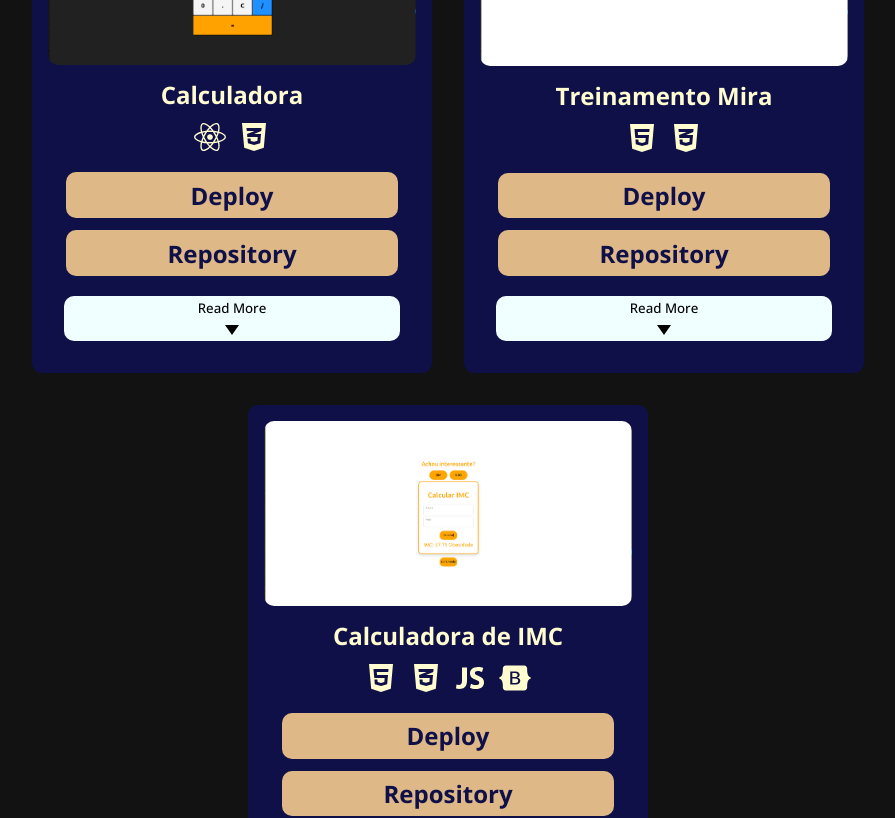
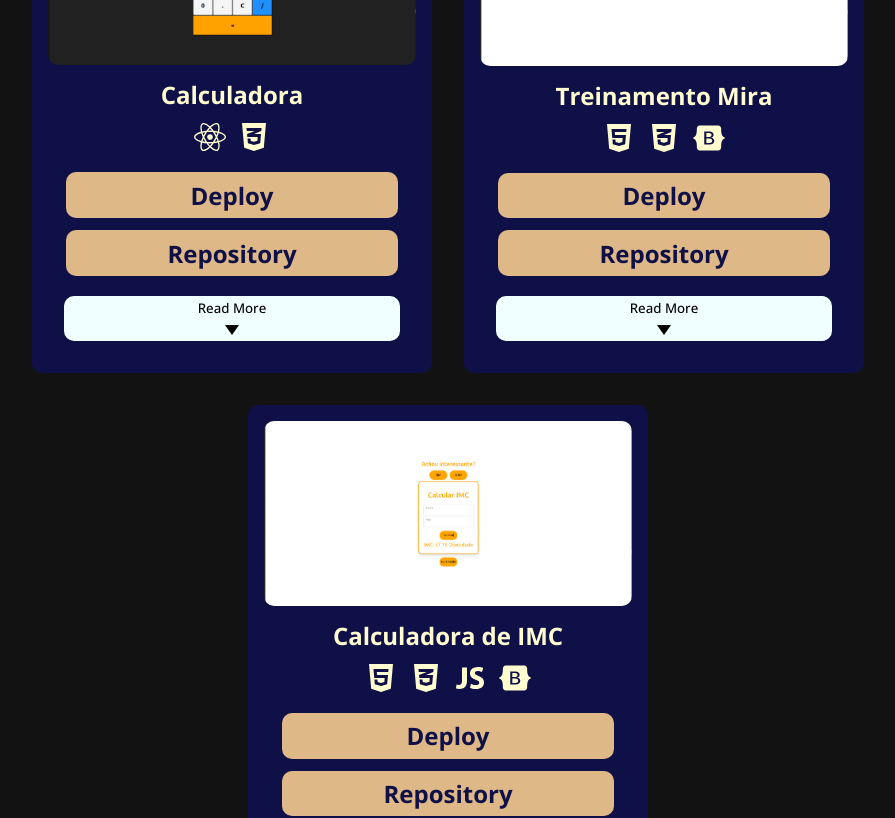
Before and after one commit to brunotrindadefm/Portifolio, a React (Vite) app: page /projects in a window 1280 px wide. Shown: the part 2040-2858 px from the top of the page, without its empty margins (192-1087 px from the left). Built offline with nearby package versions, Linux system fonts and the light colour scheme.

Commit message:
feat: adicionando todos os deploys

```diff
--- a/src/components/Projectsbt/Project.jsx
+++ b/src/components/Projectsbt/Project.jsx
@@ -61,6 +61,7 @@ const Project = ({ lang }) => {
                 en: 'A simple Tic Tac Toe game.',
                 pt: 'Um jogo simples de Tic Tac Toe.'
             },
+            deploy: 'https://bttictactoe.netlify.app/',
             github: 'https://github.com/brunotrindadefm/TicTacToe'
         },
         {
@@ -71,6 +72,7 @@ const Project = ({ lang }) => {
                 en: 'A project for fetching and displaying Brazilian postal codes.',
                 pt: 'Um projeto para buscar e exibir CEP.'
             },
+            deploy: 'https://btcep.netlify.app/',
             github: 'https://github.com/brunotrindadefm/BuscadorCEP'
         },
         {
@@ -81,16 +83,18 @@ const Project = ({ lang }) => {
                 en: 'A basic calculator project.',
                 pt: 'Um projeto de calculadora básica.'
             },
+            deploy: 'https://btcalculator.netlify.app/',
             github: 'https://github.com/brunotrindadefm/calculadora'
         },
         {
             name: 'Treinamento Mira',
             image: '/TreinamentoAim.png',
-            technologies: [<FaHtml5 key="html" />, <FaCss3Alt key="css" />],
+            technologies: [<FaHtml5 key="html" />, <FaCss3Alt key="css" />, <FaBootstrap key='bootstrap' />],
             description: {
                 en: 'An aim training tool for gamers.',
                 pt: 'Uma ferramenta de treinamento de mira para jogadores.'
             },
+            deploy: 'https://btaim.netlify.app/',
             github: 'https://github.com/brunotrindadefm/TreinamentoDeMira'
         },
         {
@@ -101,6 +105,7 @@ const Project = ({ lang }) => {
                 en: 'A BMI calculator project.',
                 pt: 'Um projeto de calculadora de IMC.'
             },
+            deploy: 'https://btimc.netlify.app/',
             github: 'https://github.com/brunotrindadefm/CalculadoraIMC'
         }
     ];
```
Also changed, not shown: 1 other file (tests, documents, lock files or other folders).
